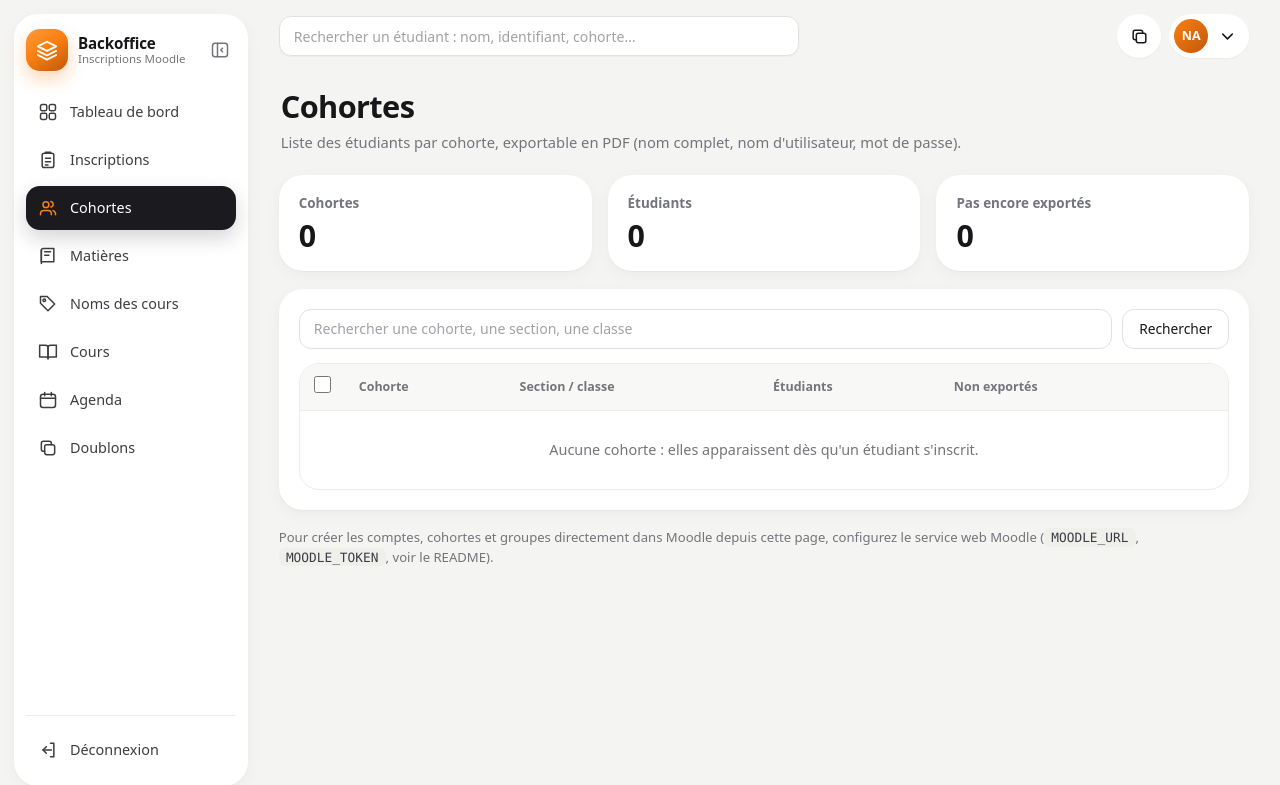
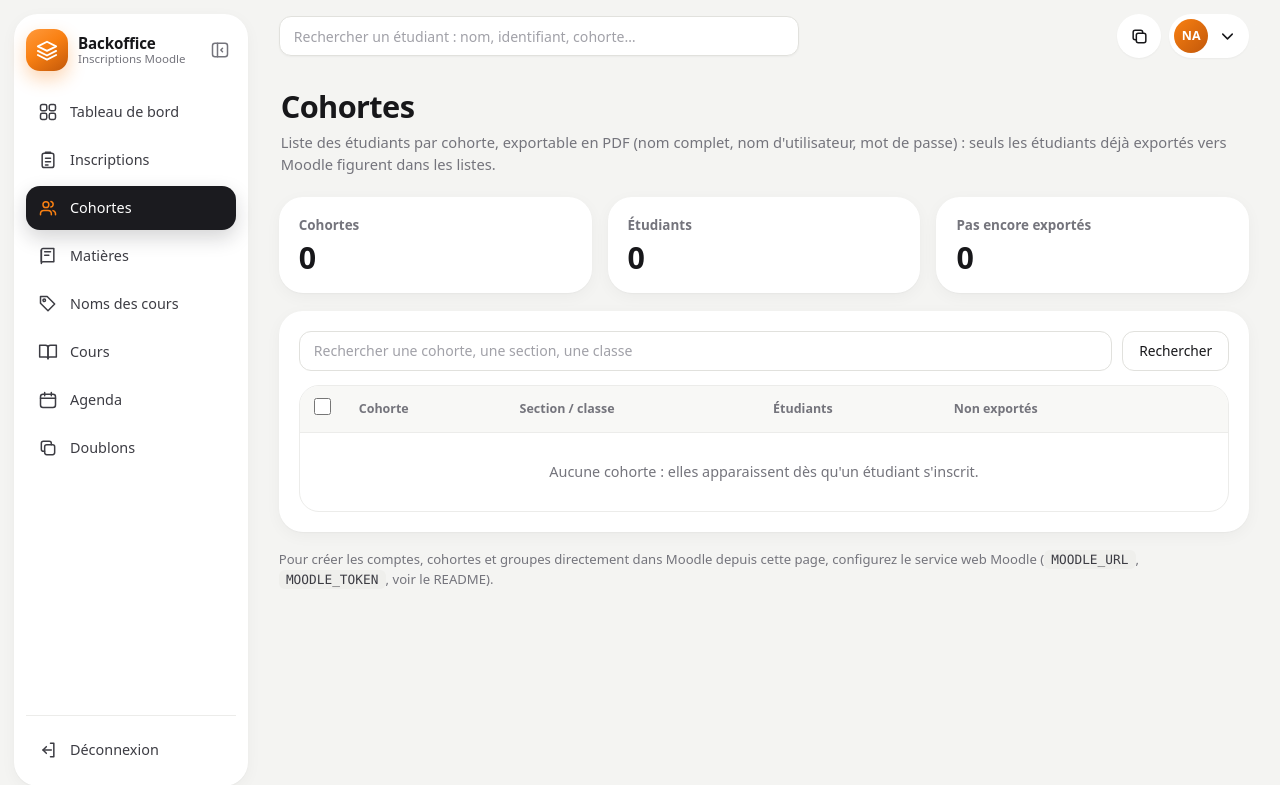
Before and after one commit to 02konan/moodle, a PHP site: page /admin/cohorts.php in a window 1280 px wide. Shown: the top 785 px of the page. Run offline with PHP 8.4, Linux system fonts and the light colour scheme; the visitor is signed in with stand-in values (Sample User, id 1); some web fonts are replaced.

Commit message:
Listes PDF des cohortes : uniquement les étudiants déjà exportés
Co-Authored-By: Claude Opus 5.5 <noreply@anthropic.com>
Claude-Session: https://claude.ai/code/session_01Sg5LwBH9Getk2a2x677wcu

```diff
--- a/public/admin/cohort-data.php
+++ b/public/admin/cohort-data.php
@@ -1,6 +1,7 @@
 <?php
 declare(strict_types=1);
-// Données des listes PDF : étudiants des cohortes demandées (cohorts[]=...), réservé à l'admin.
+// Données des listes PDF : étudiants DÉJÀ EXPORTÉS vers Moodle des cohortes demandées (cohorts[]=...), réservé à l'admin.
+// Les non exportés sont exclus : leur compte n'existe pas encore dans Moodle.
 require __DIR__ . '/../../src/bootstrap.php';
 
 if (empty($_SESSION['admin_id'])) json_out(['error' => 'Session expirée, reconnectez-vous.'], 401);
@@ -16,7 +17,7 @@ if (count($cohorts) > 200) json_out(['error' => 'Trop de cohortes (200 maximum p
 $in = implode(',', array_fill(0, count($cohorts), '?'));
 $st = db()->prepare(
     "SELECT cohort, lastname, firstname, username, password, section_label, class_label
-     FROM students WHERE cohort IN ($in) ORDER BY cohort, lastname, firstname"
+     FROM students WHERE cohort IN ($in) AND exported_at IS NOT NULL ORDER BY cohort, lastname, firstname"
 );
 $st->execute($cohorts);
 
--- a/public/admin/cohorts.php
+++ b/public/admin/cohorts.php
@@ -34,7 +34,7 @@ require __DIR__ . '/../../includes/header.php';
   <header class="reveal page-head">
     <div>
       <h1>Cohortes</h1>
-      <p class="muted">Liste des étudiants par cohorte, exportable en PDF (nom complet, nom d'utilisateur, mot de passe).</p>
+      <p class="muted">Liste des étudiants par cohorte, exportable en PDF (nom complet, nom d'utilisateur, mot de passe) : seuls les étudiants déjà exportés vers Moodle figurent dans les listes.</p>
     </div>
   </header>
 
```
Also changed, not shown: public/assets/cohort-pdf.js.
